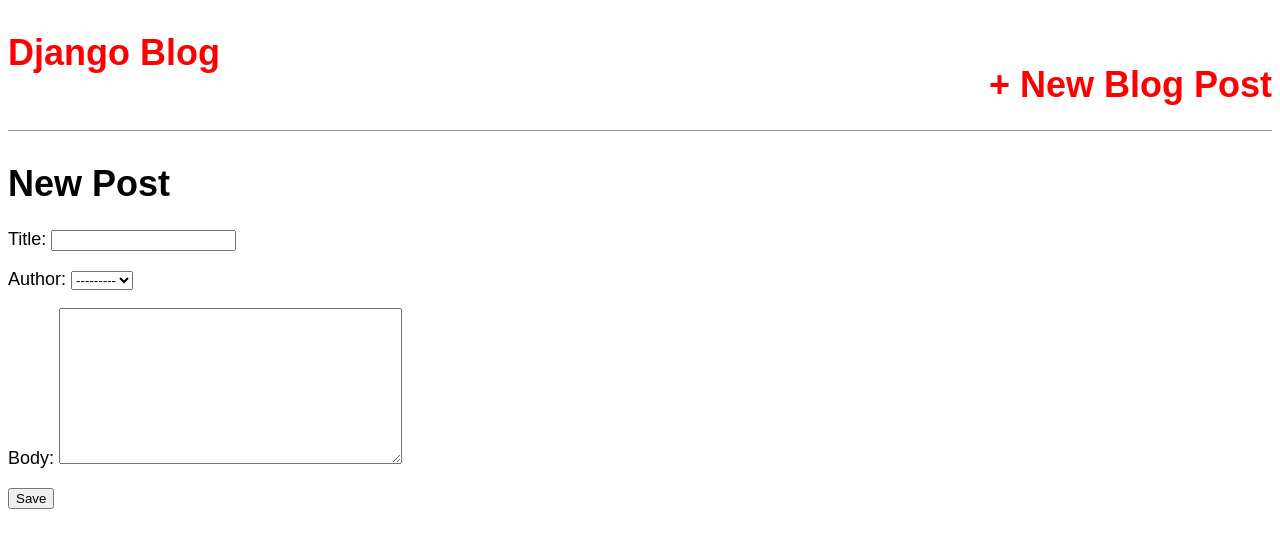
After one commit to pietow/blog_p24_e04, a Django app: page /post_new/ in a window 1280 px wide. The commit adds this page. Shown: the top 548 px of the page. Run offline with Django 4.2, Linux system fonts and the light colour scheme; data comes from the database, SQL or seed files in the repository; both versions use the stored data as it was after the commit.

Commit message:
slug and createView

```diff
--- a/blog/models.py
+++ b/blog/models.py
@@ -1,15 +1,23 @@
 from django.db import models
 from django.urls import reverse
+from django.utils.text import slugify
 
 class Post(models.Model):
     title = models.CharField(max_length=200)
-    author = models.ForeignKey("auth.User", on_delete=models.CASCADE) # all posts that are related to specific user
-                                                        # and this is deleted then all their associated posts will be
-                                                        # deleted
+    slug = models.SlugField(unique=True, max_length=200, blank=True)
+    author = models.ForeignKey("auth.User", on_delete=models.CASCADE)
     body = models.TextField()
 
     def __str__(self):
         return self.title
 
+    # def get_absolute_url(self):
+    #     return reverse('post_detail', kwargs={"pk": self.id})
+
     def get_absolute_url(self):
-        return reverse('post_detail', kwargs={"pk": self.id})
+        return reverse('post_detail', kwargs={"slug": self.slug})
+
+    def save(self, *args, **kwargs):
+        base_slug = slugify(self.title)
+        self.slug = base_slug
+        return super().save(*args, **kwargs)
--- a/blog/templates/base.html
+++ b/blog/templates/base.html
@@ -9,7 +9,12 @@
 </head>
 <body>
     <header>
-        <h1><a href="{% url 'home' %}"></a></h1>
+    <div class="nav-left">
+        <h1><a href="{% url 'home' %}">Django Blog</a></h1>
+    </div>
+    <div class="nav-right">
+        <h1><a href="{% url 'post_new' %}">+ New Blog Post</a></h1>
+    </div>
     </header>
 
     {%block content%}
--- /dev/null
+++ b/blog/templates/post_new.html
@@ -0,0 +1,12 @@
+{% extends "base.html" %}
+
+{% block content %}
+
+    <h1>New Post</h1>
+    <form action="" method="post">
+        {% csrf_token %}
+        {{ form.as_p }}
+        <input type="submit" value="Save">
+    </form>
+
+{% endblock content %}
--- a/blog/urls.py
+++ b/blog/urls.py
@@ -1,7 +1,14 @@
 from django.urls import path
-from .views import BlogListView, BlogDetailTemplateView, BlogDetailView, blog_detail_view
+from .views import (BlogListView, BlogDetailView, BlogCreateView,
+                        blog_create_view,
+                        BlogCreateTemplateView,)
 
 urlpatterns = [
     path("", BlogListView.as_view(), name="home"),
-    path("post/<int:pk>/", BlogDetailTemplateView.as_view(), name="post_detail")
+    # path("post/<int:pk>/", BlogDetailTemplateView.as_view(), name="post_detail"),
+    path("post/<slug:slug>/", BlogDetailView.as_view(), name="post_detail"),
+    # path("post_new/", BlogCreateView.as_view(), name="post_new"),
+    # path("post_new/", blog_create_view, name="post_new"),
+    path("post_new/", BlogCreateTemplateView.as_view(), name="post_new"),
+
 ]
--- a/blog/views.py
+++ b/blog/views.py
@@ -1,5 +1,5 @@
 from django.shortcuts import render, Http404, get_object_or_404
-from django.views.generic import ListView, DetailView, TemplateView
+from django.views.generic import ListView, DetailView, TemplateView, CreateView
 from .models import Post
 
 class BlogListView(ListView):
@@ -30,3 +30,40 @@ class  BlogDetailTemplateView(TemplateView):
         #     raise Http404('Post not found')
         post = get_object_or_404(Post, pk=pk)
         return {'post': post}
+
+class BlogCreateView(CreateView):
+    model = Post
+    template_name = "post_new.html"
+    fields = ['title', "author", "body"]
+
+
+from django.forms import ModelForm
+from django.shortcuts import redirect
+
+class PostForm(ModelForm):
+    class Meta:
+        model = Post
+        fields = ['title', "author", "body"]
+
+def blog_create_view(request):
+    if request.method == "POST":
+        form = PostForm(request.POST)
+        if form.is_valid():
+            form.save()
+            return redirect("home")
+    else:
+        form = PostForm()
+    return render(request, "post_new.html", {"form": form})
+
+class BlogCreateTemplateView(TemplateView):
+    template_name = "post_new.html"
+
+    def get_context_data(self, **kwargs):
+        return {'form': PostForm()}
+
+    def post(self, request, *args, **kwargs):
+        form = PostForm(request.POST)
+        if form.is_valid():
+            form.save()
+            return redirect('home')
+        return self.render_to_response({"form": form})
```
Also changed, not shown: blog/migrations/0003_post_slug.py (added), blog/migrations/0004_alter_post_slug.py (added), db.sqlite3.
